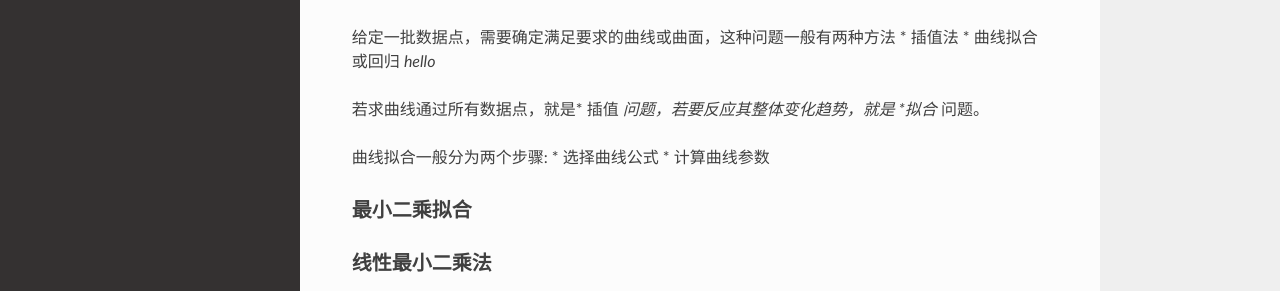
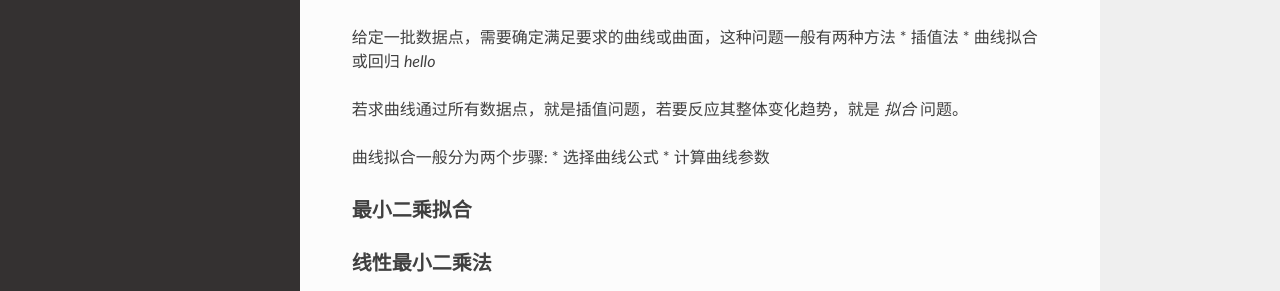
Before and after one commit to Starslayerx/MathModeling, a Sphinx documentation site: the page built from docs/source/index.rst, in a window 1280 px wide and 1256 px high. Shown: the part 690-981 px from the top of the window. Built offline with Sphinx 7.4.7 and the Read the Docs theme 2.0.0, drawn with Linux system fonts in a browser that asks for light colours.

```diff
--- a/docs/source/index.rst
+++ b/docs/source/index.rst
@@ -28,7 +28,7 @@
 * 曲线拟合或回归
 *hello*
 
-若求曲线通过所有数据点，就是* 插值 *问题，若要反应其整体变化趋势，就是 *拟合* 问题。
+若求曲线通过所有数据点，就是插值问题，若要反应其整体变化趋势，就是 *拟合* 问题。
 
 曲线拟合一般分为两个步骤:
 * 选择曲线公式
```
